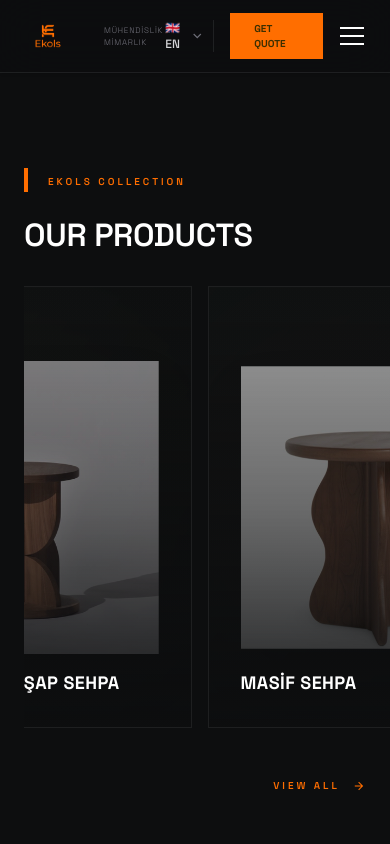
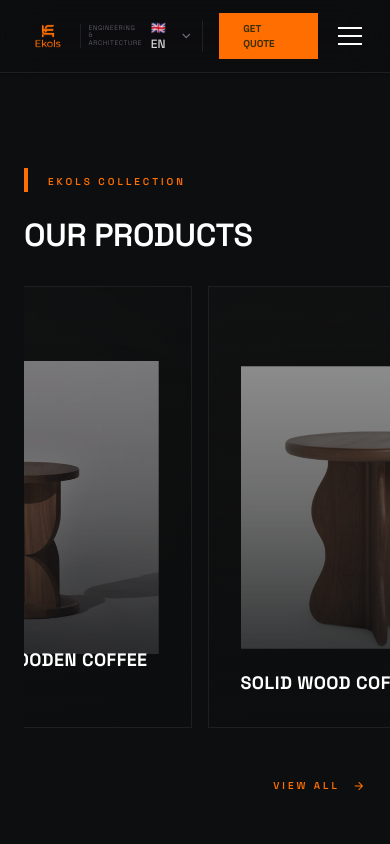
Before and after one commit to KadirOzgn/ekols-digital-ecosystem, a Next.js app: page /en/urunlerimiz in a window 390 px wide. Shown: the top 844 px of the page. Built offline with nearby package versions, Linux system fonts and the light colour scheme.

Commit message:
fix: multilingual support for products/projects and footer, fixed build errors

```diff
--- a/src/app/[lang]/projelerimiz/page.tsx
+++ b/src/app/[lang]/projelerimiz/page.tsx
@@ -86,14 +86,15 @@
             <div className="w-full max-w-[1800px] mx-auto px-4 sm:px-8 relative z-20">
                 {groupedProjects.length > 0 ? (
                     <div className="grid grid-cols-1 md:grid-cols-2 gap-x-8 lg:gap-x-16 gap-y-20">
-                        {groupedProjects.map((project, idx) => (
-                            <ProjectSlider key={idx} title={project.title} images={project.images} />
-                        ))}
+                        {groupedProjects.map((project, idx) => {
+                            const translatedTitle = (t.items as any)?.[project.title] || project.title;
+                            return <ProjectSlider key={idx} title={translatedTitle} images={project.images} />;
+                        })}
                     </div>
                 ) : (
                     <div className="text-center py-20">
                         <span className="material-symbols-outlined text-zinc-400 text-4xl mb-4 block">folder_off</span>
-                        <p className="text-zinc-500">Proje klasörleri bulunamadı.</p>
+                        <p className="text-zinc-500">{t.noProjects || "Proje klasörleri bulunamadı."}</p>
                     </div>
                 )}
             </div>
--- a/src/components/molecules/Header.tsx
+++ b/src/components/molecules/Header.tsx
@@ -44,14 +44,17 @@
   return (
     <>
       <nav className={`fixed top-0 left-0 w-full z-[110] flex justify-between items-center px-6 md:px-12 py-3 md:py-4 transition-all duration-300 ${mobileMenuOpen ? 'bg-transparent border-transparent' : 'bg-[#0d0e0f]/70 backdrop-blur-xl border-b border-[#333535]/50 shadow-sm'}`}>
-        <Link href={`/${currentLang}`} className="flex items-center gap-3 md:gap-6 hover:opacity-80 transition-opacity">
+        <Link href={`/${currentLang}`} className="flex items-center gap-2 md:gap-6 hover:opacity-80 transition-opacity">
             <img src="/logo.png" alt="Ekols Logo" className="h-12 md:h-14 w-auto object-contain rounded-sm" onError={(e) => {
               e.currentTarget.style.display = 'none';
               e.currentTarget.nextElementSibling!.removeAttribute('style');
             }}/>
             <div style={{display: 'none'}} className="text-white font-display text-xl tracking-widest font-bold">EKOLS<span className="text-primary">.</span></div>
-            <div className="h-6 md:h-8 w-[1px] bg-gradient-to-b from-transparent via-[#333535] to-transparent opacity-50 ml-2 md:ml-0"></div>
-            <span className="text-[8px] md:text-xs text-zinc-500 uppercase tracking-widest font-light whitespace-nowrap">MÜHENDİSLİK &<br className="md:hidden" /> MİMARLIK</span>
+            <div className="h-6 md:h-8 w-[1px] bg-[#333535]/50 md:bg-gradient-to-b md:from-transparent md:via-[#333535] md:to-transparent"></div>
+            <div className="flex flex-col justify-center leading-[1.1]">
+                <span className="text-[6.5px] md:text-xs text-zinc-500 uppercase tracking-[0.1em] md:tracking-[0.2em] font-light">{(dict?.Header?.archEng || "ENGINEERING & ARCHITECTURE").split('&')[0].trim()} &</span>
+                <span className="text-[6.5px] md:text-xs text-zinc-500 uppercase tracking-[0.1em] md:tracking-[0.2em] font-light">{(dict?.Header?.archEng || "ENGINEERING & ARCHITECTURE").split('&')[1]?.trim()}</span>
+            </div>
         </Link>
 
         {/* Mesafe azaltıldı: gap-8 lg:gap-12 -> gap-5 lg:gap-8 */}
--- a/src/components/organisms/FeaturedProjects.tsx
+++ b/src/components/organisms/FeaturedProjects.tsx
@@ -79,9 +79,14 @@
             className="flex overflow-x-auto gap-4 md:gap-8 pb-8 md:pb-12 snap-x snap-mandatory [&::-webkit-scrollbar]:hidden pr-margin"
             style={{ scrollbarWidth: 'none', msOverflowStyle: 'none' }}
         >
-            {products.map((product) => (
-                <ProductCard key={product.id} product={product} t={t} />
-            ))}
+            {products.map((product, idx) => {
+                const localizedProduct = {
+                    ...product,
+                    title: (t.items as any)?.[`p${idx + 1}Title`] || product.title,
+                    category: (t.items as any)?.[`p${idx + 1}Cat`] || product.category
+                };
+                return <ProductCard key={product.id} product={localizedProduct} t={t} />;
+            })}
         </div>
 
         <div className="md:hidden pr-margin mt-4 flex justify-end">
--- a/src/components/organisms/Footer.tsx
+++ b/src/components/organisms/Footer.tsx
@@ -82,8 +82,8 @@
                 © 2026 EKOLS. ARCHITECTURAL PRECISION & INNOVATION.
             </p>
             <div className="flex gap-8 mt-4 md:mt-0">
-                <Link className="text-label-technical text-zinc-600 hover:text-white uppercase" href="#">Gizlilik Politikası</Link>
-                <Link className="text-label-technical text-zinc-600 hover:text-white uppercase" href="#">KVKK</Link>
+                <Link className="text-label-technical text-zinc-600 hover:text-white uppercase" href="#">{t.privacyPolicy || "Gizlilik Politikası"}</Link>
+                <Link className="text-label-technical text-zinc-600 hover:text-white uppercase" href="#">{t.kvkk || "KVKK"}</Link>
             </div>
         </div>
     </footer>
--- a/src/dictionaries/en.json
+++ b/src/dictionaries/en.json
@@ -6,7 +6,7 @@
     "projects": "Projects",
     "contact": "Contact",
     "getQuote": "Get Quote",
-    "archEng": "Architecture & Engineering"
+    "archEng": "ENGINEERING & ARCHITECTURE"
   },
   "Hero": {
     "badge": "Visionary Engineering",
@@ -30,7 +30,19 @@
     "title": "OUR PRODUCTS",
     "scrollAll": "Scroll to View All",
     "viewAll": "View All",
-    "noImage": "Awaiting Image"
+    "noImage": "Awaiting Image",
+    "items": {
+      "p1Title": "GEOMETRIC WOODEN COFFEE TABLE", "p1Cat": "Series 01 / Wood",
+      "p2Title": "SOLID WOOD COFFEE TABLE", "p2Cat": "Series 01 / Wood",
+      "p3Title": "MINIMAL WHITE COFFEE TABLE", "p3Cat": "Series 02 / Ceramic",
+      "p4Title": "QUARTZ & GLASS COFFEE TABLE", "p4Cat": "Series 03 / Hybrid",
+      "p5Title": "BLUE ICONIC COFFEE TABLE", "p5Cat": "Series 04 / Lacquer",
+      "p6Title": "BLACK DESIGN TABLE", "p6Cat": "Series 05 / Metal",
+      "p7Title": "WAVY SIDE TABLE", "p7Cat": "Series 01 / Wood",
+      "p8Title": "KINETIC CONSOLE", "p8Cat": "Series 03 / Hybrid",
+      "p9Title": "TRAVERTINE COFFEE TABLE", "p9Cat": "Series 02 / Natural Stone",
+      "p10Title": "MINIMAL BLACK COFFEE TABLE", "p10Cat": "Series 01 / Wood"
+    }
   },
   "MediaGallery": {
     "badge": "Visual Ecosystem",
@@ -61,9 +73,20 @@
     "archDesc": "The architectural touch that shapes the brand's design language by blending forms that add character to the space with 30mm Birch MDF, the purest form of material."
   },
   "Projects": {
-    "badge": "Coming Soon",
     "title": "OUR PROJECTS",
-    "description": "Our special projects completed with our architectural and engineering vision will be exhibited in detail in this area very soon."
+    "description": "Our special projects completed with our architectural and engineering vision will be exhibited in detail in this area very soon.",
+    "items": {
+      "Ankara: Çankaya Konukevi banyo projesi": "Ankara: Çankaya Guesthouse Bathroom Project",
+      "Hatay Defne Konut  Salon Projesi": "Hatay: Defne Residential Living Room Project",
+      "Hatay Samandağ Butik Projesi": "Hatay: Samandağ Boutique Project",
+      "Hatay: Antakya Mutfak Projesi": "Hatay: Antakya Kitchen Project",
+      "Hatay: Kisecik Salon Mutfak Projesi": "Hatay: Kisecik Living Room & Kitchen Project",
+      "Irak : Erbil spor salonu projesi": "Iraq: Erbil Gym Project",
+      "KKTC Konut Cephe tasarımı projesi": "Northern Cyprus: Residential Facade Design Project",
+      "Mardin Kızıltepe Ofis Projesi ": "Mardin: Kızıltepe Office Project",
+      "Mardin:Kızıltepe Ofis projesi ": "Mardin: Kızıltepe Office Project (V2)"
+    },
+    "noProjects": "No project folders found."
   },
   "Contact": {
     "title": "GET A QUOTE",
@@ -89,6 +112,8 @@
     "officeTitle": "Office",
     "storesTitle": "Our Stores",
     "followTitle": "Follow Us",
-    "rights": "All rights reserved."
+    "rights": "All rights reserved.",
+    "privacyPolicy": "Privacy Policy",
+    "kvkk": "GDPR (KVKK)"
   }
 }
--- a/src/dictionaries/tr.json
+++ b/src/dictionaries/tr.json
@@ -6,7 +6,7 @@
     "projects": "Projelerimiz",
     "contact": "İletişim",
     "getQuote": "Teklif Al",
-    "archEng": "MİMARLIK & MÜHENDİSLİK"
+    "archEng": "MÜHENDİSLİK & MİMARLIK"
   },
   "Hero": {
     "badge": "Vizyoner Mühendislik",
@@ -30,7 +30,19 @@
     "title": "ÜRÜNLERİMİZ",
     "scrollAll": "Tümünü Kaydırarak Gör",
     "viewAll": "Tümünü Gör",
-    "noImage": "Görsel Bekleniyor"
+    "noImage": "Görsel Bekleniyor",
+    "items": {
+      "p1Title": "GEOMETRİK AHŞAP SEHPA", "p1Cat": "Seri 01 / Ahşap",
+      "p2Title": "MASİF SEHPA", "p2Cat": "Seri 01 / Ahşap",
+      "p3Title": "MİNİMAL BEYAZ SEHPA", "p3Cat": "Seri 02 / Seramik",
+      "p4Title": "KUARTZ & CAM SEHPA", "p4Cat": "Seri 03 / Hibrit",
+      "p5Title": "MAVİ İKONİK SEHPA", "p5Cat": "Seri 04 / Lake",
+      "p6Title": "SİYAH TASARIM MASA", "p6Cat": "Seri 05 / Metal",
+      "p7Title": "DALGALI YAN SEHPA", "p7Cat": "Seri 01 / Ahşap",
+      "p8Title": "KİNETİK KONSOL", "p8Cat": "Seri 03 / Hibrit",
+      "p9Title": "TRAVERTEN ORTA SEHPA", "p9Cat": "Seri 02 / Doğal Taş",
+      "p10Title": "MİNİMAL SİYAH SEHPA", "p10Cat": "Seri 01 / Ahşap"
+    }
   },
   "MediaGallery": {
     "badge": "Görsel Ekosistem",
@@ -61,9 +73,20 @@
     "archDesc": "Mekana karakter katan formları, malzemenin en saf hali olan 30 mm Huş MDF ile harmanlayarak markanın tasarım dilini şekillendiren mimari dokunuş."
   },
   "Projects": {
-    "badge": "Çok Yakında",
     "title": "PROJELERİMİZ",
-    "description": "Mimari ve mühendislik vizyonumuzla tamamlanan ve üzerinde çalıştığımız özel projelerimiz çok yakında bu alanda detaylı olarak sergilenecektir."
+    "description": "Mimari ve mühendislik vizyonumuzla tamamlanan ve üzerinde çalıştığımız özel projelerimiz çok yakında bu alanda detaylı olarak sergilenecektir.",
+    "items": {
+      "Ankara: Çankaya Konukevi banyo projesi": "Ankara: Çankaya Konukevi Banyo Projesi",
+      "Hatay Defne Konut  Salon Projesi": "Hatay: Defne Konut Salon Projesi",
+      "Hatay Samandağ Butik Projesi": "Hatay: Samandağ Butik Projesi",
+      "Hatay: Antakya Mutfak Projesi": "Hatay: Antakya Mutfak Projesi",
+      "Hatay: Kisecik Salon Mutfak Projesi": "Hatay: Kisecik Salon & Mutfak Projesi",
+      "Irak : Erbil spor salonu projesi": "Irak: Erbil Spor Salonu Projesi",
+      "KKTC Konut Cephe tasarımı projesi": "KKTC: Konut Cephe Tasarımı Projesi",
+      "Mardin Kızıltepe Ofis Projesi ": "Mardin: Kızıltepe Ofis Projesi",
+      "Mardin:Kızıltepe Ofis projesi ": "Mardin: Kızıltepe Ofis Projesi (V2)"
+    },
+    "noProjects": "Proje klasörleri bulunamadı."
   },
   "Contact": {
     "title": "TEKLİF AL",
@@ -89,6 +112,8 @@
     "officeTitle": "Ofis",
     "storesTitle": "Mağazalarımız",
     "followTitle": "Takip Edin",
-    "rights": "Tüm hakları saklıdır."
+    "rights": "Tüm hakları saklıdır.",
+    "privacyPolicy": "Gizlilik Politikası",
+    "kvkk": "KVKK"
   }
 }
```
